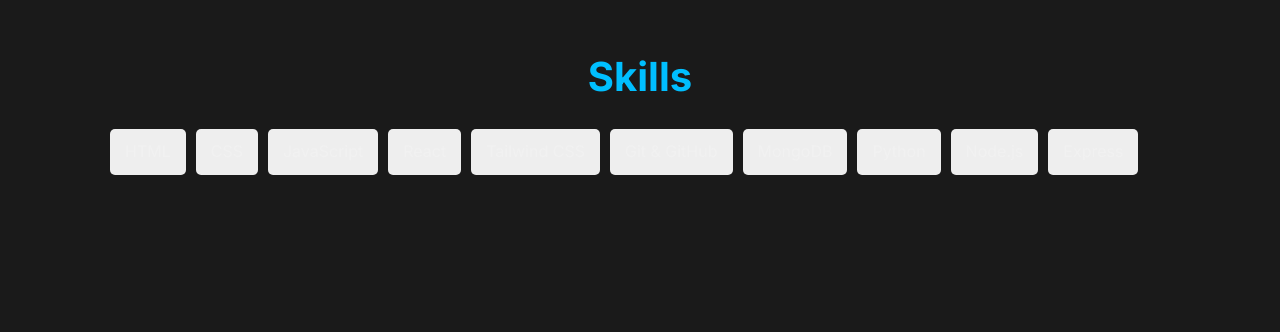
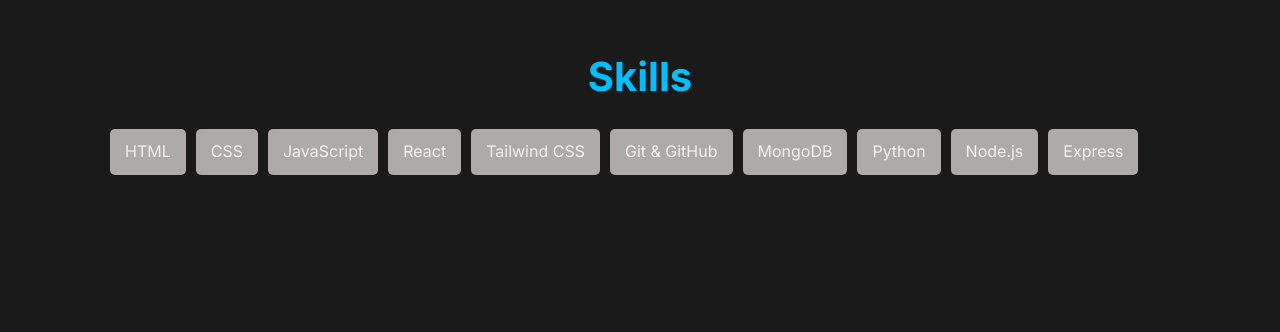
Before and after one commit to Adharshms/personalprotfolio, a plain HTML site: page index.html in a window 1280 px wide. Shown: the part 1384-1716 px from the top of the page. Drawn offline with nearby package versions, Linux system fonts and the light colour scheme; no server answers.

Commit message:
Initial commit

```diff
--- a/style.css
+++ b/style.css
@@ -156,14 +156,14 @@
 }
 
 .skills li {
-  background: #eee;
+  background: #afaaaa;
   padding: 10px 15px;
   border-radius: 5px;
   transition: background 0.3s ease;
 }
 
 .skills li:hover {
-  background: #ffffff;
+  background: #ffffff31;
 }
 
 /* Contact */
```
Also changed, not shown: index.html (+1 -1 lines).
